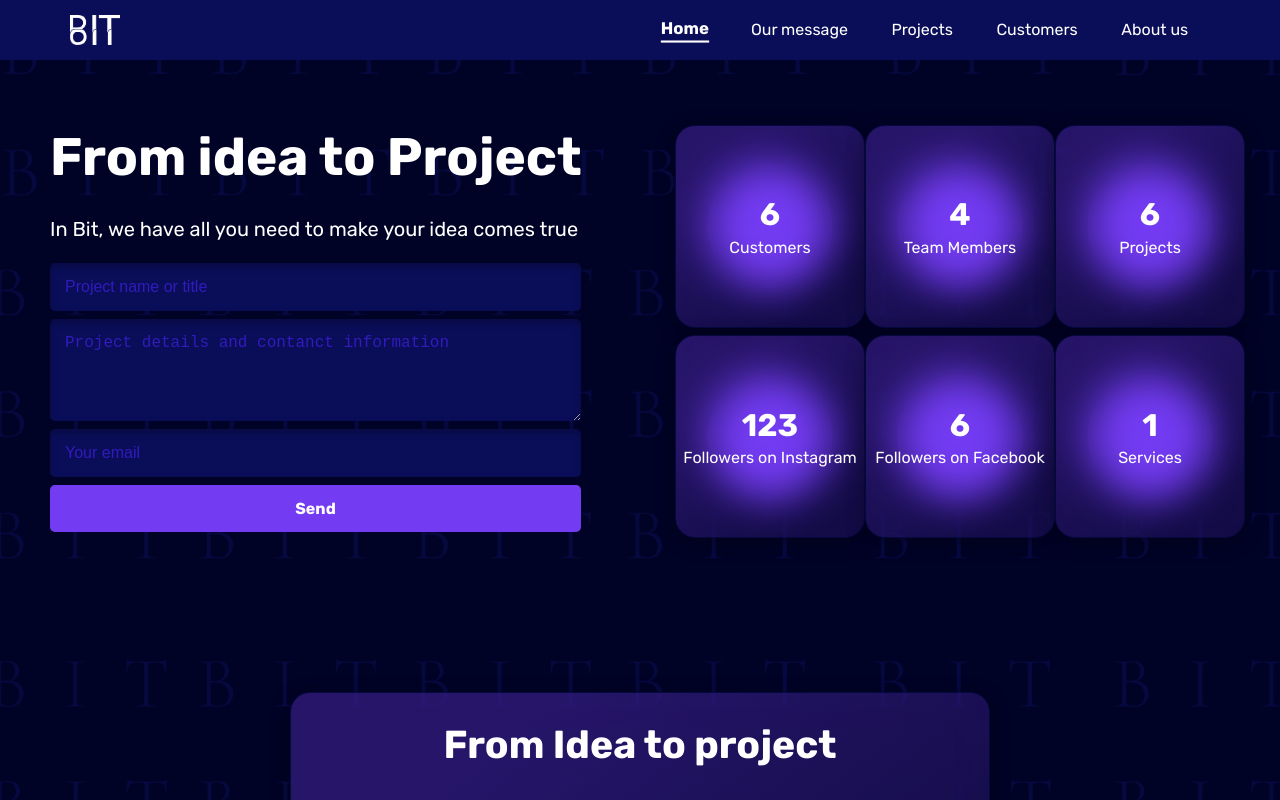
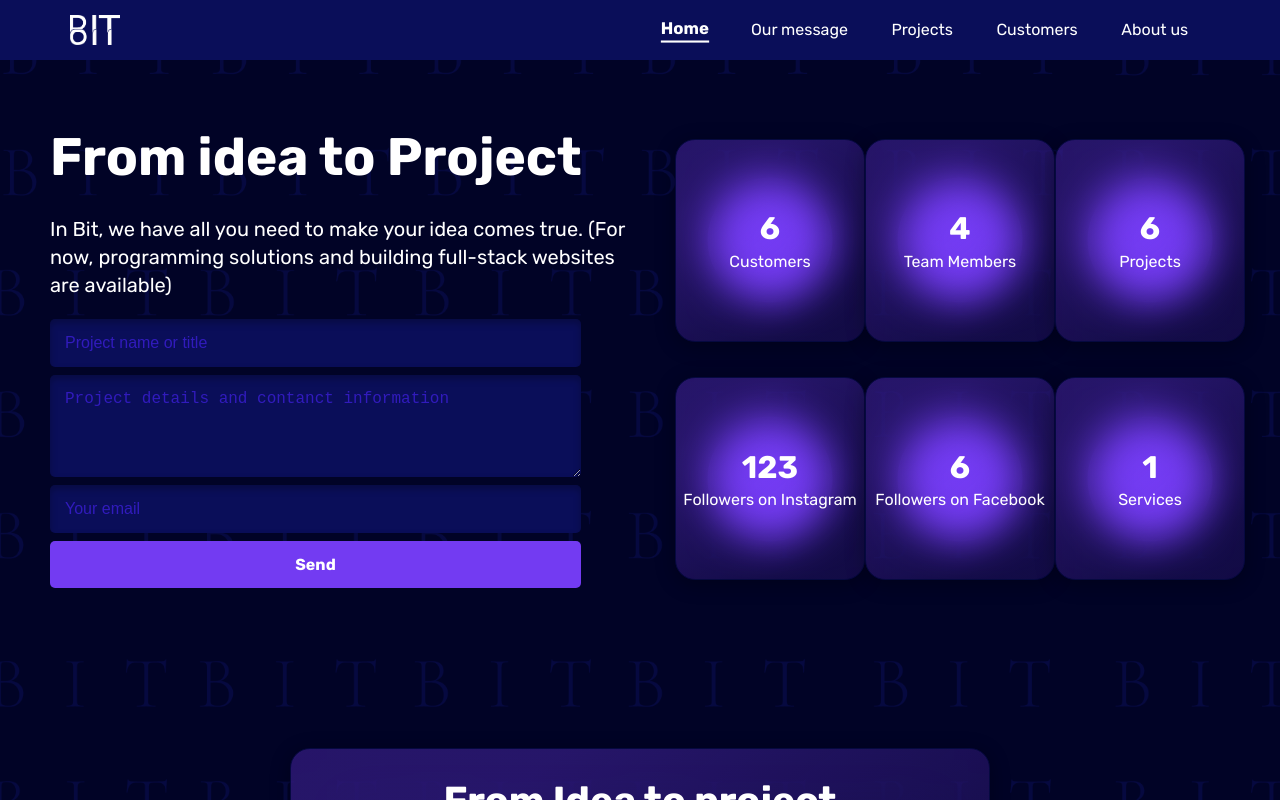
Before and after one commit to ht3aa/bit_team0, a Next.js app: page / in a window 1280 px wide. Shown: the top 800 px of the page. Built offline with nearby package versions, Linux system fonts and the light colour scheme; some icons are missing.

Commit message:
refactor3

```diff
--- a/pages/index.js
+++ b/pages/index.js
@@ -83,7 +83,7 @@ export default function Home() {
       <header id="hero" className={heroStyles.hero}>
         <div className={heroStyles.mainContent}>
           <h1>From idea to Project</h1>
-          <h5>In Bit, we have all you need to make your idea comes true</h5>
+          <h5>In Bit, we have all you need to make your idea comes true. (For now, programming solutions and building full-stack websites are available)</h5>
           <form className={heroStyles.mainContentForm} onSubmit={(e) => {
               e.preventDefault();
               handleSumbit(e)
```
